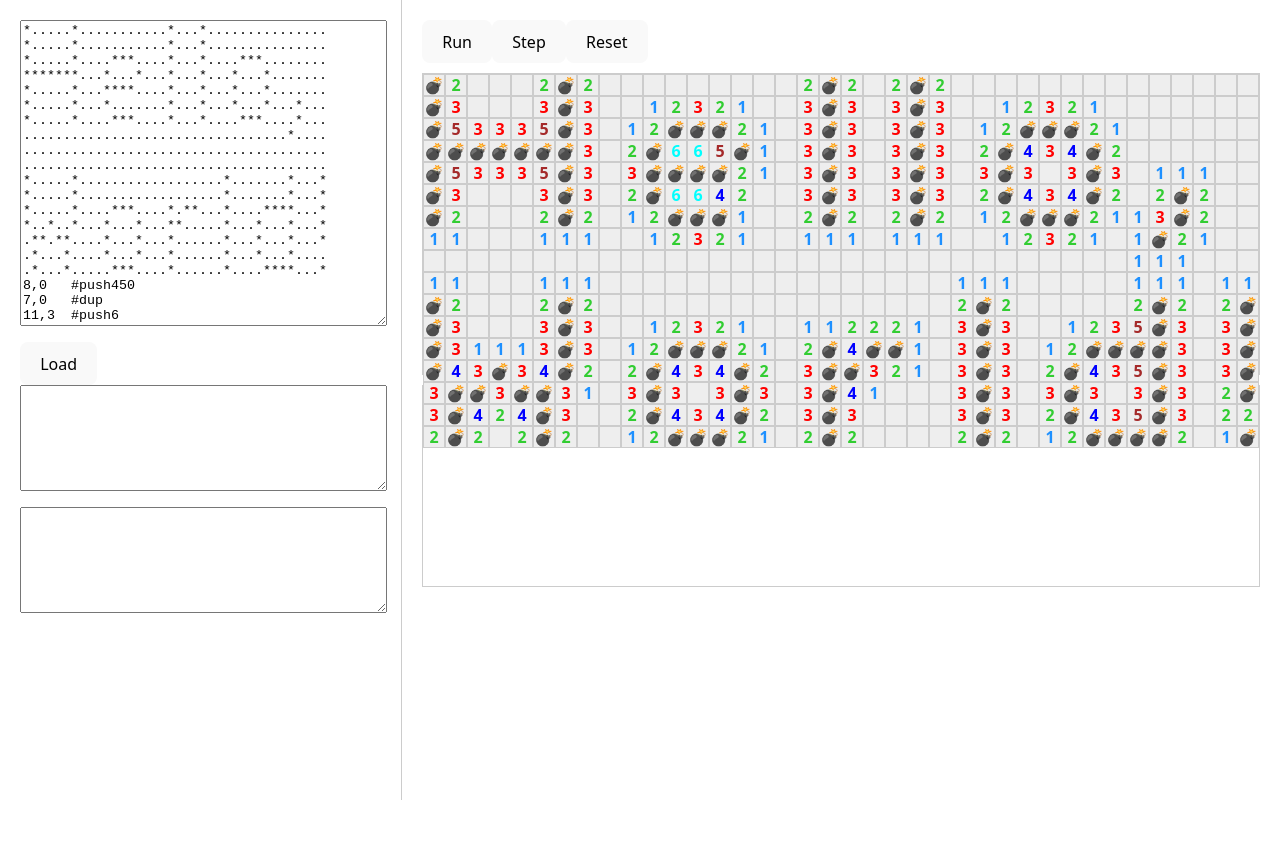
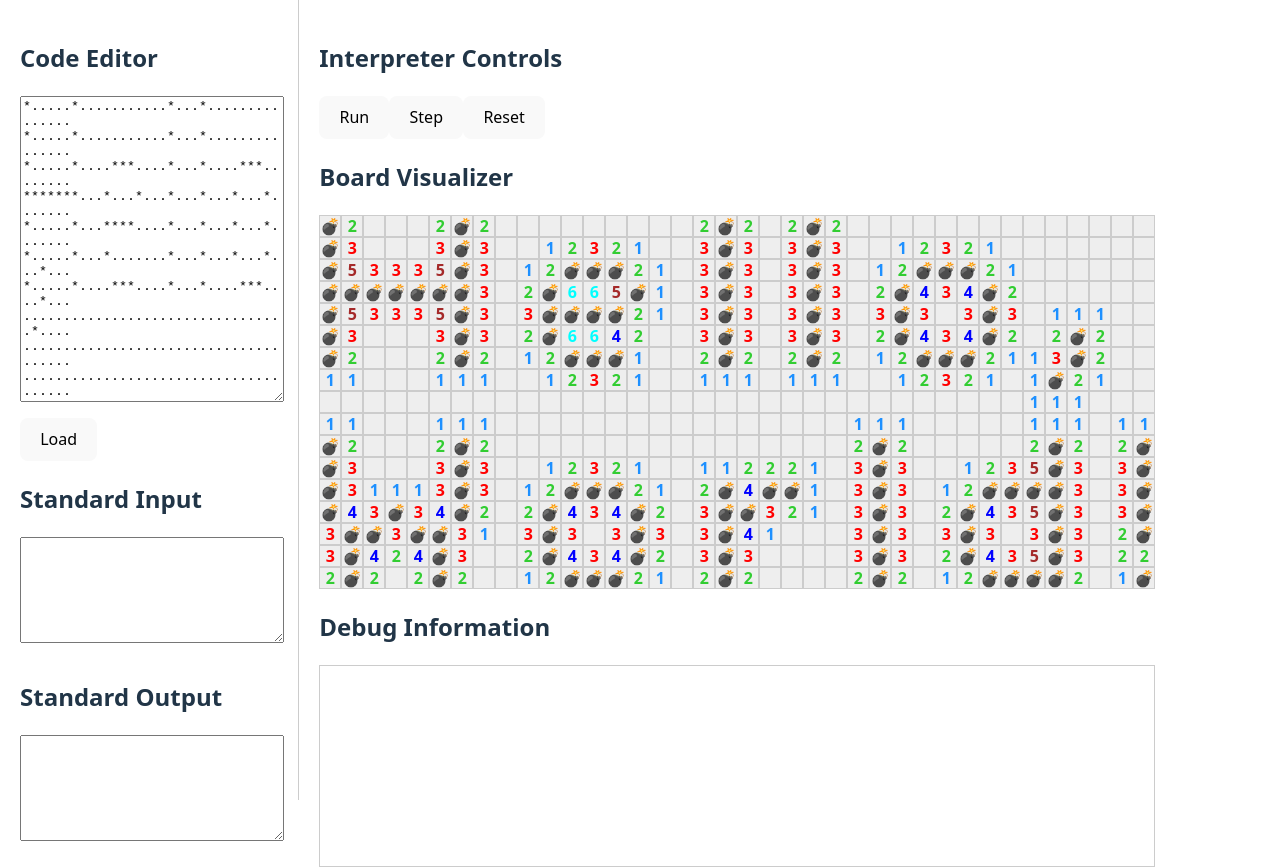
Before and after one commit to sh-mug/mines-editor, a React (Vite) app: page / in a window 1280 px wide. Before the commit the page ends 800 px from the top, so only its background shows below. Built offline with nearby package versions, Linux system fonts and the light colour scheme.

Commit message:
feat: 各コンポーネントのタイトルを追加

```diff
--- a/src/App.css
+++ b/src/App.css
@@ -37,20 +37,14 @@
 }
 
 .board-visualizer {
-  border: 1px solid #ccc;
-  height: 300px;
+  height: flex;
   margin-bottom: 10px;
 }
 
 .debug-information {
   border: 1px solid #ccc;
   height: 200px;
-}
-
-.board-visualizer {
-  border: 1px solid #ccc;
-  height: 300px;
-  margin-bottom: 10px;
+  margin-top: 10px; /* Add margin to separate from board */
 }
 
 .board-row {
--- a/src/App.tsx
+++ b/src/App.tsx
@@ -119,7 +119,8 @@ function App() {
   return (
     <div className="app-container">
       <div className="left-column">
-        {/* Code Editor */}
+        {/* Code Editor Component */}
+        <h2>Code Editor</h2>
         <textarea
           className="code-editor"
           value={codeString}
@@ -128,19 +129,23 @@ function App() {
         {/* Load Button */}
         <button onClick={handleLoad}>Load</button>
         {errorMessage && <div className="error-message">{errorMessage}</div>}
-        {/* Standard Input */}
+        {/* Standard Input Component */}
+        <h2>Standard Input</h2>
         <textarea className="standard-input" />
-        {/* Standard Output */}
+        {/* Standard Output Component */}
+        <h2>Standard Output</h2>
         <textarea className="standard-output" readOnly />
       </div>
       <div className="right-column">
-        {/* Interpreter Controls */}
+        {/* Interpreter Controls Component */}
+        <h2>Interpreter Controls</h2>
         <div className="interpreter-controls">
           <button>Run</button>
           <button>Step</button>
           <button>Reset</button>
         </div>
-        {/* Board Visualizer */}
+        {/* Board Visualizer Component */}
+        <h2>Board Visualizer</h2>
         <div className="board-visualizer">
           {gameState.field.map((row, i) => (
             <div key={i} className="board-row">
@@ -162,7 +167,8 @@ function App() {
             </div>
           ))}
         </div >
-        {/* Debug Information */}
+        {/* Debug Information Component */}
+        <h2>Debug Information</h2>
         <div className="debug-information">
           {/* TODO: Implement Debug Information */}
         </div>
```
